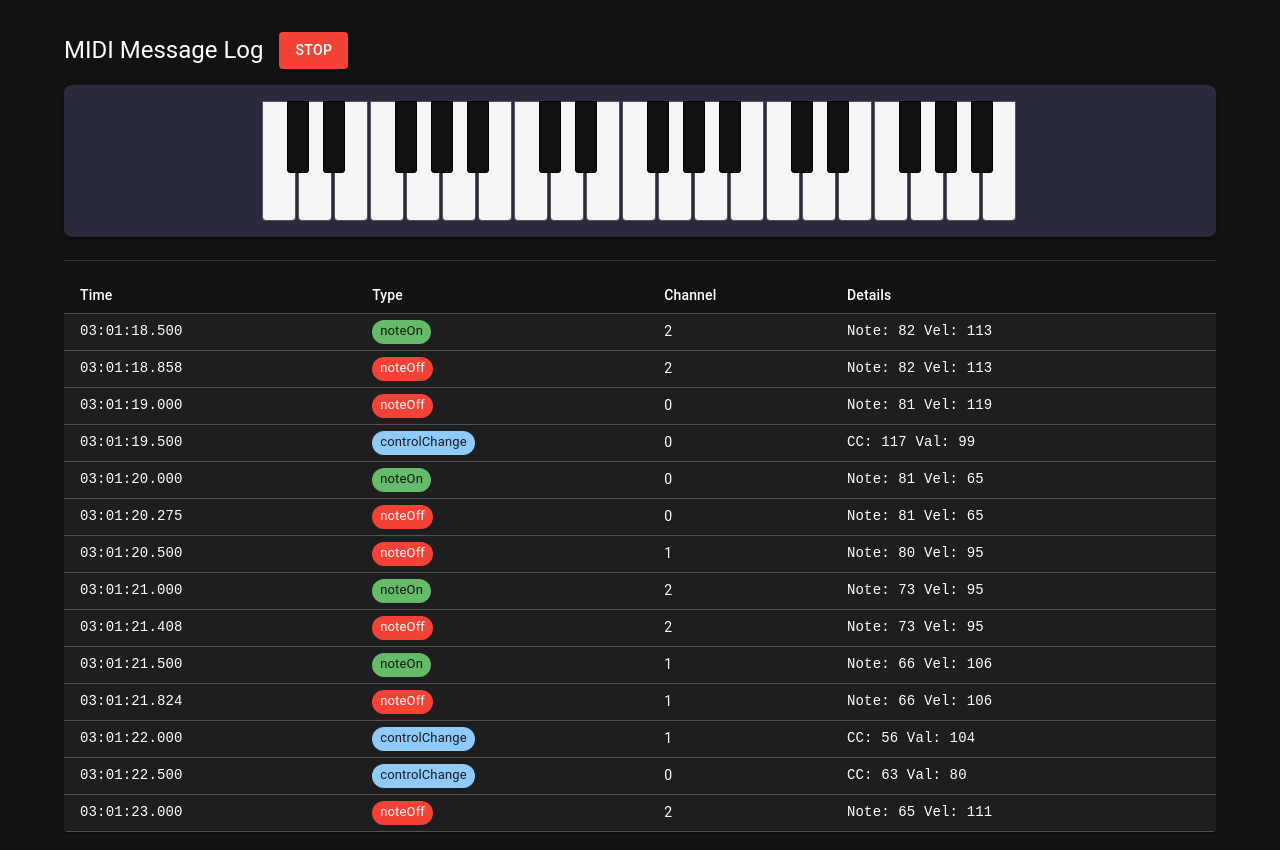
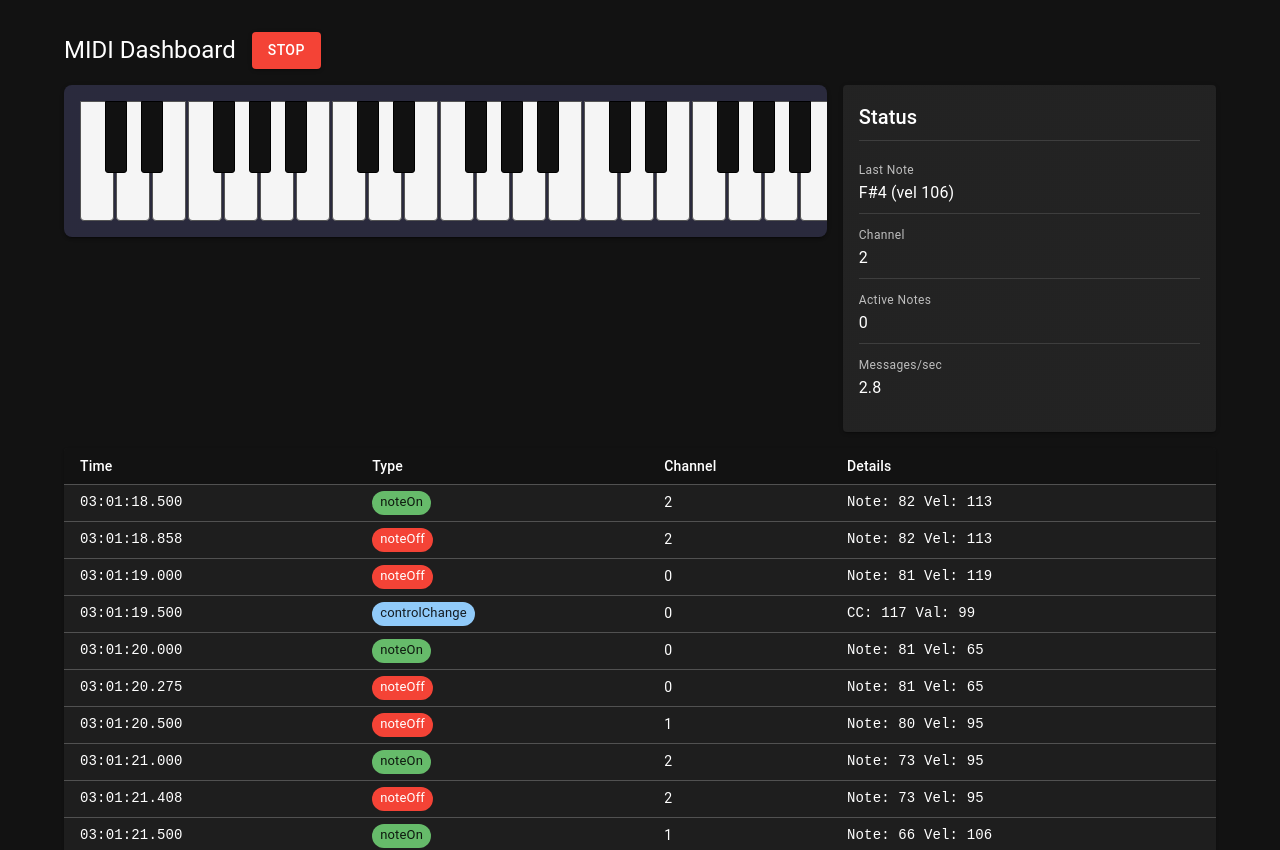
Before and after one commit to akisma/flex-midi, a React (Vite) app: page / in a window 1280 px wide. Shown: the top 850 px of the page. Built offline with nearby package versions, Linux system fonts and the light colour scheme.

Commit message:
feat: ralph implementation of midi-dashboard.md

```diff
--- a/src/web/App.tsx
+++ b/src/web/App.tsx
@@ -7,13 +7,15 @@ import {
   Typography,
   Button,
   Box,
-  Divider,
+  Grid,
 } from '@mui/material';
 import { MessageLog } from './MessageLog.js';
 import type { MessageEntry } from './MessageLog.js';
 import { Keyboard } from './Keyboard.js';
+import { StatusPanel } from './StatusPanel.js';
 import { MidiSimulator } from '../simulator.js';
 import { parseMidiMessage } from '../parser.js';
+import type { MidiMessage } from '../types.js';
 
 const darkTheme = createTheme({
   palette: {
@@ -27,7 +29,11 @@ export function App(): React.ReactElement {
   const [messages, setMessages] = useState<MessageEntry[]>([]);
   const [running, setRunning] = useState(true);
   const [activeNotes, setActiveNotes] = useState<Set<number>>(new Set());
+  const [lastNote, setLastNote] = useState<(MidiMessage & { type: 'noteOn' }) | null>(null);
+  const [lastChannel, setLastChannel] = useState<number | null>(null);
+  const [messagesPerSecond, setMessagesPerSecond] = useState(0);
   const simulatorRef = useRef<MidiSimulator | null>(null);
+  const timestampsRef = useRef<Date[]>([]);
 
   useEffect(() => {
     const simulator = new MidiSimulator();
@@ -46,6 +52,7 @@ export function App(): React.ReactElement {
           next.add(message.note);
           return next;
         });
+        setLastNote(message);
       } else if (message.type === 'noteOff') {
         setActiveNotes((prev) => {
           const next = new Set(prev);
@@ -53,12 +60,24 @@ export function App(): React.ReactElement {
           return next;
         });
       }
+      if ('channel' in message) {
+        setLastChannel(message.channel);
+      }
+      timestampsRef.current.push(new Date());
     });
 
     simulator.start();
 
+    const mpsInterval = setInterval(() => {
+      const now = new Date();
+      const cutoff = new Date(now.getTime() - 5000);
+      timestampsRef.current = timestampsRef.current.filter((t) => t >= cutoff);
+      setMessagesPerSecond(timestampsRef.current.length / 5);
+    }, 500);
+
     return () => {
       simulator.stop();
+      clearInterval(mpsInterval);
     };
   }, []);
 
@@ -80,7 +99,7 @@ export function App(): React.ReactElement {
       <Container maxWidth="lg" sx={{ py: 4 }}>
         <Box sx={{ display: 'flex', alignItems: 'center', mb: 2, gap: 2 }}>
           <Typography variant="h5" component="h1">
-            MIDI Message Log
+            MIDI Dashboard
           </Typography>
           <Button
             variant="contained"
@@ -90,8 +109,19 @@ export function App(): React.ReactElement {
             {running ? 'Stop' : 'Start'}
           </Button>
         </Box>
-        <Keyboard activeNotes={activeNotes} />
-        <Divider sx={{ my: 2 }} />
+        <Grid container spacing={2} sx={{ mb: 2 }}>
+          <Grid item xs={12} md={8}>
+            <Keyboard activeNotes={activeNotes} />
+          </Grid>
+          <Grid item xs={12} md={4}>
+            <StatusPanel
+              lastNote={lastNote}
+              lastChannel={lastChannel}
+              activeNoteCount={activeNotes.size}
+              messagesPerSecond={messagesPerSecond}
+            />
+          </Grid>
+        </Grid>
         <MessageLog messages={messages} />
       </Container>
     </ThemeProvider>
--- /dev/null
+++ b/src/web/StatusPanel.tsx
@@ -0,0 +1,61 @@
+import React from 'react';
+import { Card, CardContent, Typography, Divider, Box } from '@mui/material';
+import type { MidiMessage } from '../types.js';
+
+const NOTE_NAMES = ['C', 'C#', 'D', 'D#', 'E', 'F', 'F#', 'G', 'G#', 'A', 'A#', 'B'];
+
+export function midiNoteName(note: number): string {
+  const octave = Math.floor(note / 12) - 1;
+  const name = NOTE_NAMES[note % 12];
+  return `${name}${octave}`;
+}
+
+interface StatusPanelProps {
+  lastNote: (MidiMessage & { type: 'noteOn' }) | null;
+  lastChannel: number | null;
+  activeNoteCount: number;
+  messagesPerSecond: number;
+}
+
+function StatRow({ label, value }: { label: string; value: string }): React.ReactElement {
+  return (
+    <Box sx={{ py: 1 }}>
+      <Typography variant="caption" color="text.secondary">
+        {label}
+      </Typography>
+      <Typography variant="body1">{value}</Typography>
+    </Box>
+  );
+}
+
+export function StatusPanel({
+  lastNote,
+  lastChannel,
+  activeNoteCount,
+  messagesPerSecond,
+}: StatusPanelProps): React.ReactElement {
+  const lastNoteDisplay =
+    lastNote !== null
+      ? `${midiNoteName(lastNote.note)} (vel ${lastNote.velocity})`
+      : '\u2014';
+
+  const channelDisplay = lastChannel !== null ? String(lastChannel) : '\u2014';
+
+  return (
+    <Card elevation={2} sx={{ height: '100%' }}>
+      <CardContent>
+        <Typography variant="h6" gutterBottom>
+          Status
+        </Typography>
+        <Divider sx={{ mb: 1 }} />
+        <StatRow label="Last Note" value={lastNoteDisplay} />
+        <Divider />
+        <StatRow label="Channel" value={channelDisplay} />
+        <Divider />
+        <StatRow label="Active Notes" value={String(activeNoteCount)} />
+        <Divider />
+        <StatRow label="Messages/sec" value={messagesPerSecond.toFixed(1)} />
+      </CardContent>
+    </Card>
+  );
+}
```
Also changed, not shown: 2 other files (tests, documents, lock files or other folders).
